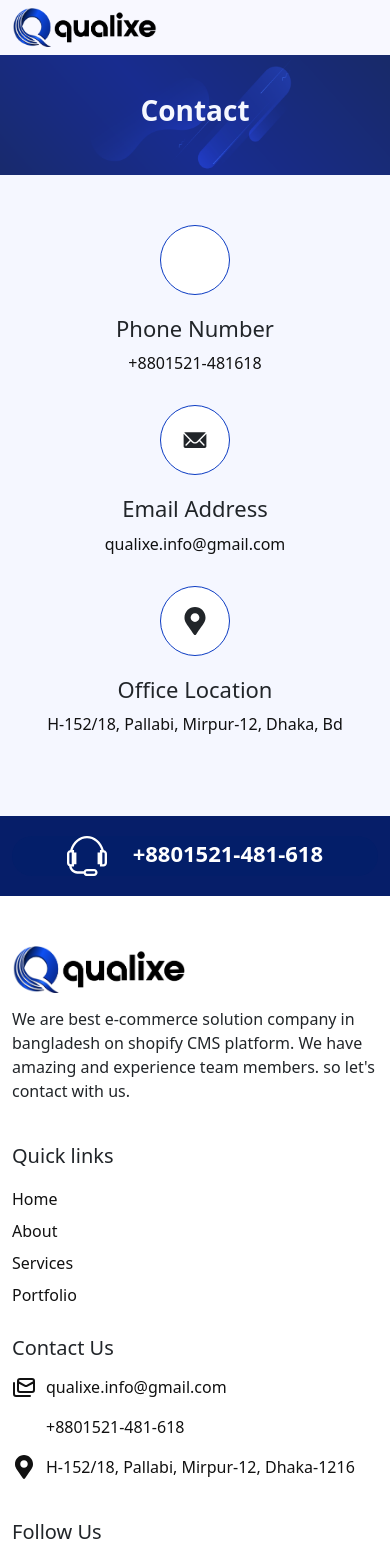
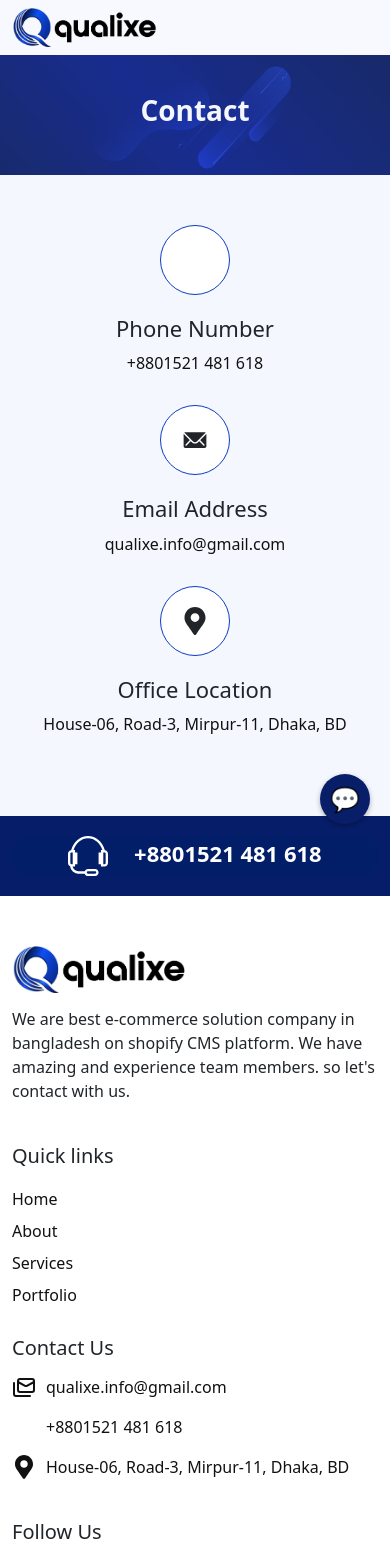
Before and after one commit to habib-rayan/qualixe-react, a React (Create React App) app: page /contact in a window 390 px wide. Shown: the top 1559 px of the page. Built offline with nearby package versions, Linux system fonts and the light colour scheme; some icons are missing.

Commit message:
Phone no fixed

```diff
--- a/src/App.js
+++ b/src/App.js
@@ -9,6 +9,7 @@ import Contact from './pages/contact/PageContact';
 import Footer from './components/Footer';
 import Ribon from './components/Ribon';
 import Demo from './pages/demo/PageDemo';
+import WhatsAppChat from './components/whatsappChat';
 
 function App() {
   return (
@@ -24,6 +25,7 @@ function App() {
         </Routes>
         <Ribon />
         <Footer />
+        <WhatsAppChat />
     </BrowserRouter>
   );
 }
--- a/src/components/Footer.jsx
+++ b/src/components/Footer.jsx
@@ -36,8 +36,8 @@ function Footer() {
                         <h3 className='footer-heading'>Contact Us</h3>
                         <ul className='footer-contact'>
                             <li><Link to={'mailto:qualixe.info@gmail.com'}><LuMails size={24} /> <span>qualixe.info@gmail.com</span></Link></li>
-                            <li><Link to={'/tell:+8801521-481-618'}><FaHeadphonesSimple size={24} /> <span>+8801521-481-618</span></Link></li>
-                            <li><Link ><FaMapMarkerAlt size={24} /> <span>H-152/18, Pallabi, Mirpur-12, Dhaka-1216</span> </Link></li>
+                            <li><Link to={'/tell:+8801521481618'}><FaHeadphonesSimple size={24} /> <span>+8801521 481 618</span></Link></li>
+                            <li><Link ><FaMapMarkerAlt size={24} /> <span>House-06, Road-3, Mirpur-11, Dhaka, BD</span> </Link></li>
                         </ul>
                     </Col>
                     <Col lg={3} md={3} sm={12}>
--- a/src/components/HeaderButton.jsx
+++ b/src/components/HeaderButton.jsx
@@ -6,7 +6,7 @@ function HeaderButton(props) {
     const {shownav} = props;
     return (
         <div className='header-button'>
-        <Link to={'/'} className='button header-btn'>Contact</Link>
+        <Link to={'https://wa.me/8801521481618'} className='button header-btn'>Contact</Link>
         <span className='navbar-icon' onClick={shownav}>
             <FaBars />
         </span>
--- a/src/components/Ribon.jsx
+++ b/src/components/Ribon.jsx
@@ -13,9 +13,9 @@ function Ribon() {
                 <h3 className='ribon-heading'>Let's contact with us</h3>
             </Col>
             <Col lg={5} sm={12} className='text-end'>
-                <Link to={'tel:+8801521-481-618'} className='button ribon-btn'>
+                <Link to={'tel:+8801521481618'} className='button ribon-btn'>
                     <span className='ribon-icon'><TfiHeadphoneAlt size={60} /></span>
-                   <span> +8801521-481-618</span>
+                   <span> +8801521 481 618</span>
                 </Link>
             </Col>
         </Row>
--- /dev/null
+++ b/src/components/whatsappChat.jsx
@@ -0,0 +1,37 @@
+import React from 'react';
+
+const WhatsAppChat = () => {
+  const phoneNumber = '8801521481618'; // Replace with your number
+  const message = 'Hello, I have a question!'; // Optional preset message
+  const url = `https://wa.me/${phoneNumber}?text=${encodeURIComponent(message)}`;
+
+  return (
+    <a
+      href={url}
+      target="_blank"
+      rel="noopener noreferrer"
+      style={{
+        position: 'fixed',
+        bottom: '20px',
+        right: '20px',
+        backgroundColor: 'rgb(9 30 105)',
+        color: '#fff',
+        borderRadius: '50%',
+        fontSize: '24px',
+        boxShadow: '0 2px 5px rgba(0,0,0,0.3)',
+        zIndex: 1000,
+        textAlign: 'center',
+        textDecoration: 'none',
+        width:'50px',
+        height: '50px',
+        display:"flex",
+        alignItems: "center",
+        justifyContent: "center"
+      }}
+    >
+      💬
+    </a>
+  );
+};
+
+export default WhatsAppChat;
--- a/src/pages/contact/PageContact.jsx
+++ b/src/pages/contact/PageContact.jsx
@@ -22,7 +22,7 @@ function Contact() {
                       <div className='contact-content'>
                           <span className='contact-icon'><FaPhone size={28} /></span>
                           <h3 className='contact-heading'>Phone Number</h3>
-                          <Link to={'tel:+88015-481618'} className='contact-link'>+8801521-481618</Link>
+                          <Link to={'tel:+88015-481618'} className='contact-link'>+8801521 481 618</Link>
                       </div>
                   </Col>
                   <Col lg={4} md={4} sm={12} className='text-center'>
@@ -36,7 +36,7 @@ function Contact() {
                       <div className='contact-content'>
                           <span className='contact-icon'><FaMapMarkerAlt size={28} /></span>
                           <h3 className='contact-heading'>Office Location</h3>
-                          <Link className='contact-link'>H-152/18, Pallabi, Mirpur-12, Dhaka, Bd</Link>
+                          <Link className='contact-link'>House-06, Road-3, Mirpur-11, Dhaka, BD</Link>
                       </div>
                   </Col>
               </Row>
```
